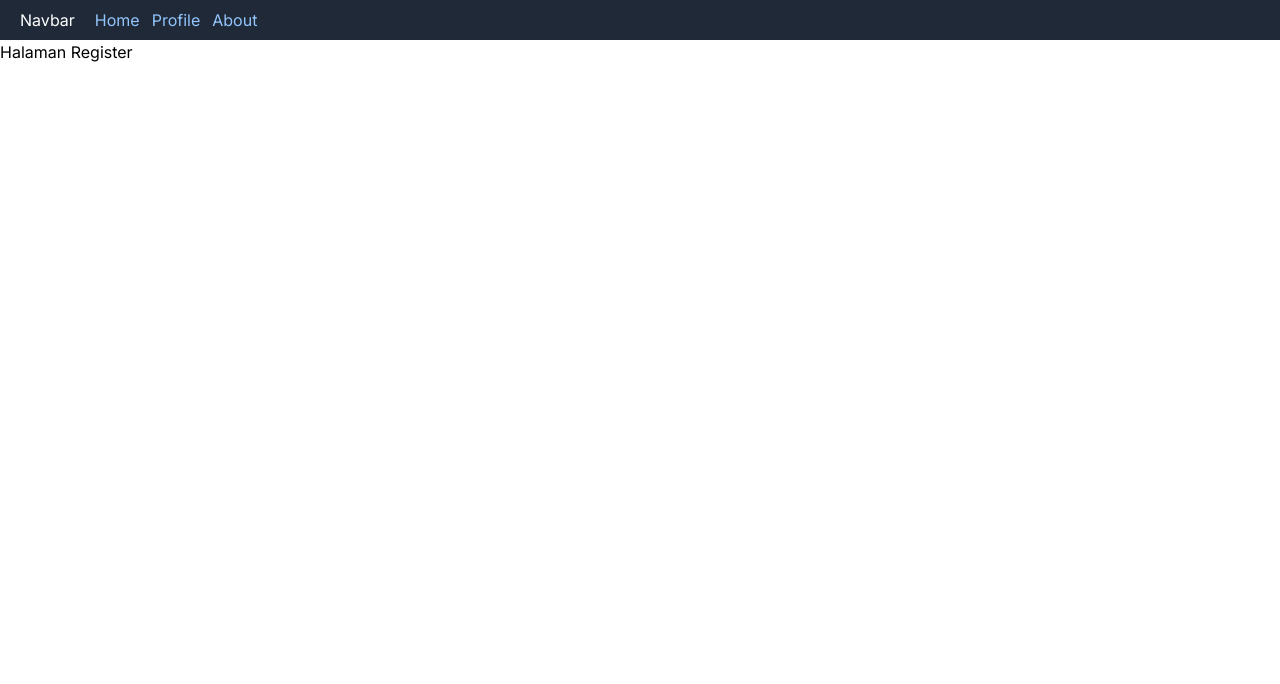
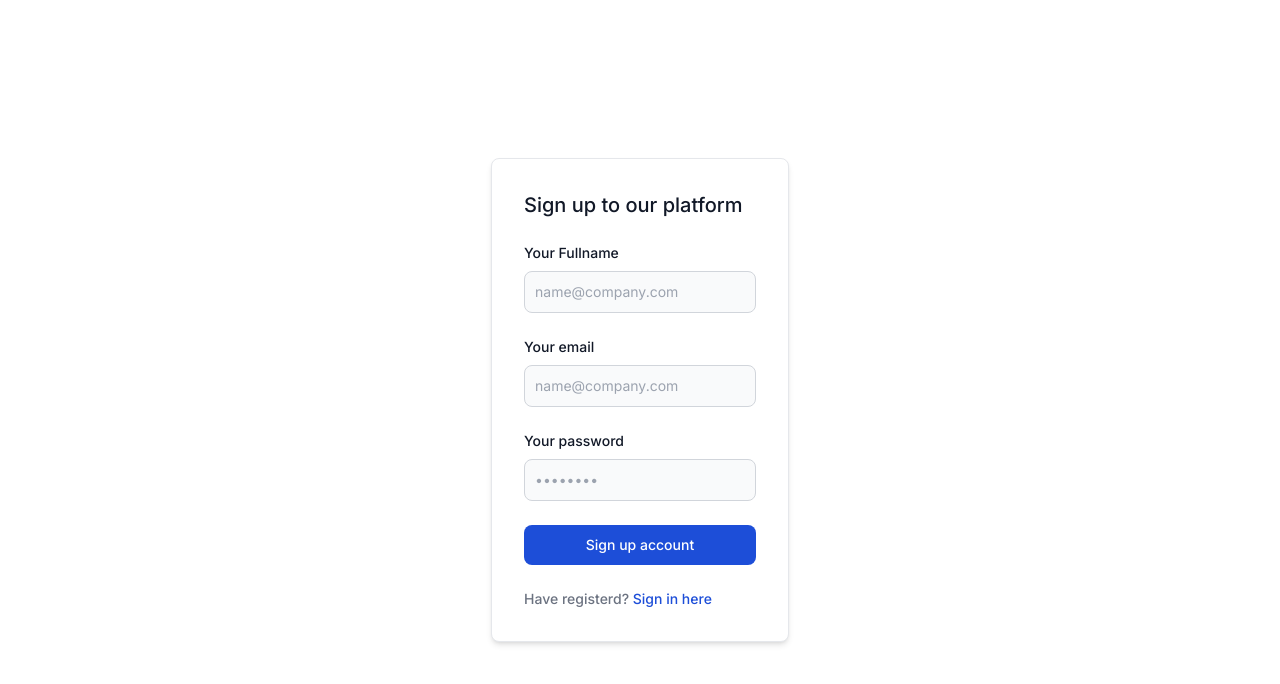
Before and after one commit to vann19/Nextjs_web, a Next.js app: page /register in a window 1280 px wide. Shown: the top 684 px of the page. Built offline with nearby package versions, Linux system fonts and the light colour scheme.

Commit message:
App Router : 4.Link & Navigation

```diff
--- a/src/app/(auth)/login/page.tsx
+++ b/src/app/(auth)/login/page.tsx
@@ -1,7 +1,53 @@
+import Link from "next/link";
+
 export default function LoginPage() {
   return (
-    <div>
-      <h1>Halaman Login</h1>
+    <div className="h-screen flex w-100 justify-center items-center">
+      <div className="bg-white shadow-md border border-gray-200 rounded-lg max-w-sm p-4 sm:p-6 lg:p-8 dark:bg-gray-800 dark:border-gray-700">
+        <form className="space-y-6" action="#">
+          <h3 className="text-xl font-medium text-gray-900 dark:text-white">Sign in to our platform</h3>
+          <div>
+            <label htmlFor="email" className="text-sm font-medium text-gray-900 block mb-2 dark:text-gray-300">
+              Your email
+            </label>
+            <input
+              type="email"
+              name="email"
+              id="email"
+              className="bg-gray-50 border border-gray-300 text-gray-900 sm:text-sm rounded-lg focus:ring-blue-500 focus:border-blue-500 block w-full p-2.5 dark:bg-gray-600 dark:border-gray-500 dark:placeholder-gray-400 dark:text-white"
+              placeholder="name@company.com"
+              required
+            />
+          </div>
+          <div>
+            <label htmlFor="password" className="text-sm font-medium text-gray-900 block mb-2 dark:text-gray-300">
+              Your password
+            </label>
+            <input
+              type="password"
+              name="password"
+              id="password"
+              placeholder="••••••••"
+              className="bg-gray-50 border border-gray-300 text-gray-900 sm:text-sm rounded-lg focus:ring-blue-500 focus:border-blue-500 block w-full p-2.5 dark:bg-gray-600 dark:border-gray-500 dark:placeholder-gray-400 dark:text-white"
+              required
+            />
+          </div>
+          <button
+            type="submit"
+            className="w-full text-white bg-blue-700 hover:bg-blue-800 focus:ring-4 focus:ring-blue-300 font-medium rounded-lg text-sm px-5 py-2.5 text-center dark:bg-blue-600 dark:hover:bg-blue-700 dark:focus:ring-blue-800"
+          >
+            Login to your account
+          </button>
+          <div className="text-sm font-medium text-gray-500 dark:text-gray-300">
+            Not registered?{" "}
+            <Link
+             href="/register"
+              className="text-blue-700 hover:underline dark:text-blue-500">
+              Create account
+            </Link>
+          </div>
+        </form>
+      </div>
     </div>
   );
 }
--- a/src/app/(auth)/register/page.tsx
+++ b/src/app/(auth)/register/page.tsx
@@ -1,7 +1,65 @@
+import Link from "next/link";
+
 export default function RegisterPage() {
-    return (
-      <div>
-        <h1>Halaman Register</h1>
+  return (
+    <div className="h-screen flex w-100 justify-center items-center">
+      <div className="bg-white shadow-md border border-gray-200 rounded-lg max-w-sm p-4 sm:p-6 lg:p-8 dark:bg-gray-800 dark:border-gray-700">
+        <form className="space-y-6" action="#">
+          <h3 className="text-xl font-medium text-gray-900 dark:text-white">Sign up to our platform</h3>
+          <div>
+            <label htmlFor="fullname" className="text-sm font-medium text-gray-900 block mb-2 dark:text-gray-300">
+              Your Fullname
+            </label>
+            <input
+              type="text"
+              name="fullname"
+              id="fullname"
+              className="bg-gray-50 border border-gray-300 text-gray-900 sm:text-sm rounded-lg focus:ring-blue-500 focus:border-blue-500 block w-full p-2.5 dark:bg-gray-600 dark:border-gray-500 dark:placeholder-gray-400 dark:text-white"
+              placeholder="name@company.com"
+              required
+            />
+          </div>
+
+          <div>
+            <label htmlFor="email" className="text-sm font-medium text-gray-900 block mb-2 dark:text-gray-300">
+              Your email
+            </label>
+            <input
+              type="email"
+              name="email"
+              id="email"
+              className="bg-gray-50 border border-gray-300 text-gray-900 sm:text-sm rounded-lg focus:ring-blue-500 focus:border-blue-500 block w-full p-2.5 dark:bg-gray-600 dark:border-gray-500 dark:placeholder-gray-400 dark:text-white"
+              placeholder="name@company.com"
+              required
+            />
+          </div>
+          <div>
+            <label htmlFor="password" className="text-sm font-medium text-gray-900 block mb-2 dark:text-gray-300">
+              Your password
+            </label>
+            <input
+              type="password"
+              name="password"
+              id="password"
+              placeholder="••••••••"
+              className="bg-gray-50 border border-gray-300 text-gray-900 sm:text-sm rounded-lg focus:ring-blue-500 focus:border-blue-500 block w-full p-2.5 dark:bg-gray-600 dark:border-gray-500 dark:placeholder-gray-400 dark:text-white"
+              required
+            />
+          </div>
+          <button
+            type="submit"
+            className="w-full text-white bg-blue-700 hover:bg-blue-800 focus:ring-4 focus:ring-blue-300 font-medium rounded-lg text-sm px-5 py-2.5 text-center dark:bg-blue-600 dark:hover:bg-blue-700 dark:focus:ring-blue-800"
+          >
+            Sign up account
+          </button>
+          <div className="text-sm font-medium text-gray-500 dark:text-gray-300">
+            Have registerd?{" "}
+            <Link href="/login" className="text-blue-700 hover:underline dark:text-blue-500">
+              Sign in here
+            </Link>
+          </div>
+        </form>
       </div>
-    );
-  }
+    </div>
+  );
+}
--- a/src/app/layout.tsx
+++ b/src/app/layout.tsx
@@ -1,17 +1,16 @@
-// "use client";
+"use client";
 import "./globals.css";
-import type { Metadata } from "next";
 import { Inter } from "next/font/google";
 import Navbar from "./navbar";
+import { usePathname } from "next/navigation";
 
 
 
 const inter = Inter({ subsets: ["latin"] });
 
-export const metadata: Metadata = {
-  title: "Create Next App",
-  description: "Generated by create next app",
-};
+const disableNavbar = ["/login", "/register"];
+
+
 
 export default function RootLayout({
   children,
@@ -19,10 +18,11 @@
   children: React.ReactNode;
 }) {
   // const [state, setstate] = useState(0);
+  const pathname = usePathname();
   return (
     <html lang="en">
       <body className={inter.className}>
-        <Navbar></Navbar>
+        {!disableNavbar.includes(pathname) && <Navbar/> }
         {/* <div>Hello world {state}</div>
         <button onClick={() => setstate(state + 1)}>+</button> */}
         {children}
--- a/src/app/navbar.tsx
+++ b/src/app/navbar.tsx
@@ -1,19 +1,28 @@
+"use client";
 import Link from "next/link";
+import { usePathname, useRouter } from "next/navigation";
 export default function Navbar() {
+  const pathname = usePathname();
+  const router = useRouter();
   return (
-        <nav className="flex bg-gray-800 py-2 px-5">
+    <nav className="flex bg-gray-800 py-2 px-5 justify-between">
+      <div className="flex">
         <h1 className="text-white">Navbar</h1>
         <ul className="flex ml-5">
           <Link href="/">
-                    <li className="mr-3 text-blue-300 cursor-pointer">Home</li>
+            <li className={`mr-3 ${pathname === "/" ? "text-blue-300" : "text-white"} cursor-pointer`}>Home</li>
           </Link>
           <Link href="/profile">
-                    <li className="mr-3 text-blue-300 cursor-pointer">Profile</li>
+            <li className={`mr-3 ${pathname === "/profile" ? "text-blue-300" : "text-white"} cursor-pointer`}>Profile</li>
           </Link>
           <Link href="/profile/about">
-                    <li className="mr-3 text-blue-300 cursor-pointer">About</li>
+            <li className={`mr-3 ${pathname === "/profile/about" ? "text-blue-300" : "text-white"} cursor-pointer`}>About</li>
           </Link>
         </ul>
+      </div>
+      <div>
+        <button className="bg-white rounded-md px-3 text-sm h-7 cursor-pointer" onClick={() => router.push("/login")}>Login</button>
+      </div>
     </nav>
   );
 }
```
Lines whose indentation alone changed are shown as unchanged.
